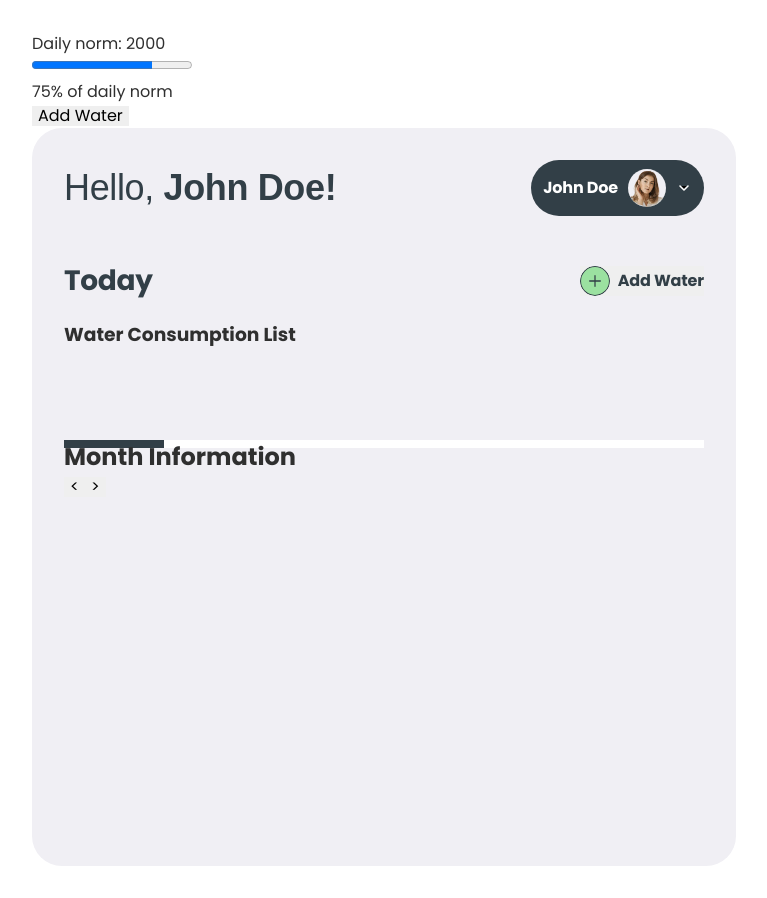
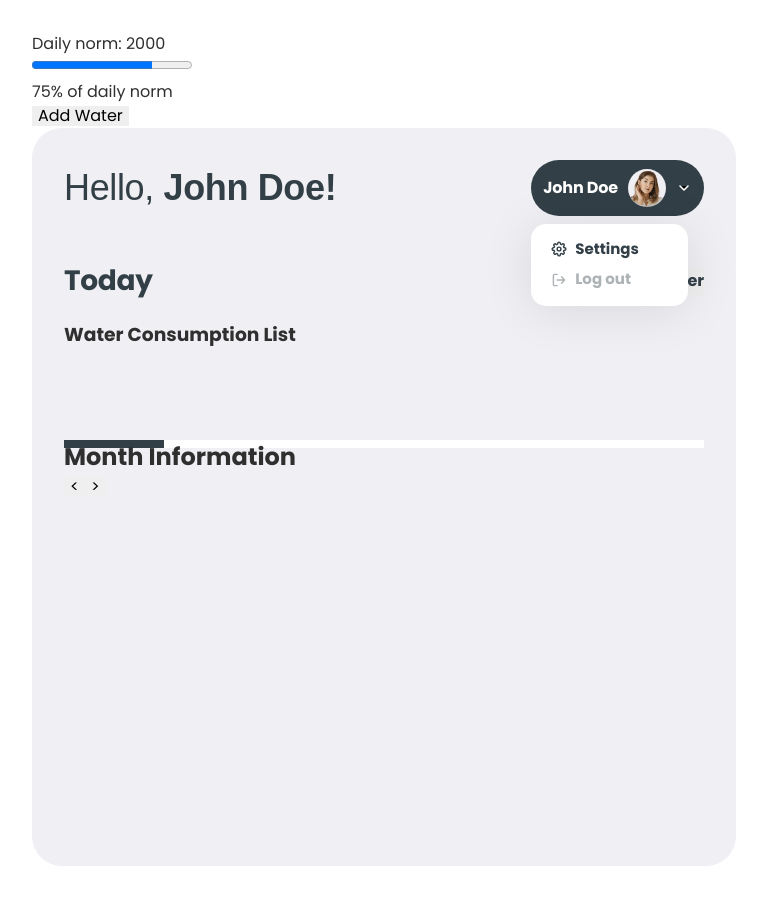
Before and after one commit to OlehKotynskyi/project-GROUP_WORK_React, a React (Create React App) app: page /project-GROUP_WORK_React/tracker in a window 1280 px wide. Both pictures are taken after a click on the button "John Doe". Shown: the whole page, without its empty margins (256-1023 px from the left). Built offline with nearby package versions, Linux system fonts and the light colour scheme.

Commit message:
finish css and html

```diff
--- a/src/components/AddWaterBtnDetailInfo/AddWaterBtnDetailInfo.jsx
+++ b/src/components/AddWaterBtnDetailInfo/AddWaterBtnDetailInfo.jsx
@@ -1,9 +1,8 @@
-// src/components/AddWaterBtn.jsx
 import { useState } from 'react';
 import { Modal } from '../Modal/Modal.jsx';
 import { WaterForm } from '../WaterForm/WaterForm.jsx';
-import sprite from '../../img/svg/sprite.svg'
-import css from './AddWaterBtnDetailInfo.module.css'
+import sprite from '../../img/svg/sprite.svg';
+import css from './AddWaterBtnDetailInfo.module.css';
 
 export const AddWaterBtnDetailInfo = () => {
   const [isModalOpen, setIsModalOpen] = useState(false);
@@ -19,10 +18,12 @@ export const AddWaterBtnDetailInfo = () => {
   return (
     <>
       <button className={css.btnAddWater} onClick={handleAddWater}>
-          <svg className={css.iconPlus} width="30px" height="30px">
-            <use xlinkHref={`${sprite}#icon-plus-stroke`}></use>
+        <div className={css.addBtnContainer}>
+          <svg className={css.iconPlus} width="18px" height="18px">
+            <use xlinkHref={`${sprite}#icon-plus`}></use>
           </svg>
-          <span className={css.addWaterText}>Add Water</span>
+        </div>
+        <span className={css.addWaterText}>Add Water</span>
       </button>
       {isModalOpen && (
         <Modal title="Add Water" onClose={closeModal}>
--- a/src/components/AddWaterBtnDetailInfo/AddWaterBtnDetailInfo.module.css
+++ b/src/components/AddWaterBtnDetailInfo/AddWaterBtnDetailInfo.module.css
@@ -7,15 +7,28 @@ height: 30px;
   padding: 0;
 }
 
-.iconPlus {
+.addBtnContainer {
+display: flex;
+align-items: center;
+justify-content: center;
+  background-color: var(--accent);
+  width: 30px;
+  height: 30px;
   border-radius: 30px;
-fill: var(--accent);
-stroke-width: 1.50px;
-stroke: var(--main);
+  padding: 6px;
 }
 
-.btnAddWater:hover .iconPlus{
-fill: var(--main);
+.iconPlus {
+  stroke: var(--main);
+  display: block;
+  stroke-width: 1.50px;
+}
+
+.btnAddWater:hover .addBtnContainer {
+  background-color: var(--main);
+}
+
+.btnAddWater:hover .iconPlus {
   stroke: var(--main-white);
 }
 
--- a/src/components/UserPanel/UserPanel.jsx
+++ b/src/components/UserPanel/UserPanel.jsx
@@ -33,17 +33,47 @@ export const UserPanel = ({ username }) => {
   return (
     <section className={css.container}>
       <div className={css.userInfo}>
-        <p className={css.helloUser}>Hello, <span className={css.userName}>{username}</span><span className={css.exclamationPoint}>!</span></p>
+        <p className={css.helloUser}>
+          Hello, <span className={css.userName}>{username}</span>
+          <span className={css.exclamationPoint}>!</span>
+        </p>
         <div className={css.btncontainer}>
           <button onClick={togglePopover} className={css.btnUser}>
             <span className={css.btnUserName}>{username}</span>
             <div className={css.imgAavatar}>
-                <img src={userAvatar} alt="avatar"/>
+              <img src={userAvatar} alt="avatar" />
             </div>
             <svg className={css.iconUserSetting}>
               <use xlinkHref={`${sprite}#icon-chevron-down`}></use>
             </svg>
           </button>
+
+          {isPopoverOpen && (
+            <div className={css.popover}>
+              <button
+                type="button"
+                onClick={openSettingsModal}
+                className={css.settingsBtn}
+              >
+                <svg className={css.iconSettings} width="16" height="16">
+                  <use xlinkHref={`${sprite}#icon-settings`}></use>
+                </svg>
+                <span>Settings</span>
+
+              </button>
+              <button
+                type="button"
+                onClick={openLogoutModal}
+                className={css.logoutBtn}
+              >
+                <svg className={css.iconLogout} width="16" height="16">
+                  <use xlinkHref={`${sprite}#icon-log-out`}></use>
+                </svg>
+                <span>Log out</span>
+
+              </button>
+            </div>
+          )}
           {isSettingsModalOpen && (
             <Modal title="User Settings" onClose={closeSettingsModal}>
               {/* User Settings Form */}
@@ -61,7 +91,8 @@ export const UserPanel = ({ username }) => {
           {/* Temporary inclusion to prevent eslint warnings */}
           <button style={{ display: 'none' }} onClick={openSettingsModal} />
           <button style={{ display: 'none' }} onClick={openLogoutModal} />
-      </div></div>
+        </div>
+      </div>
 
 
     </section>
--- a/src/components/UserPanel/UserPanel.module.css
+++ b/src/components/UserPanel/UserPanel.module.css
@@ -22,7 +22,7 @@
 .btncontainer {
   min-width: 137px;
   height: 50px;
-
+position: relative;
 
 }
 
@@ -66,6 +66,68 @@
   height: 16px;
 }
 
+.popover {
+  position: absolute;
+  border-radius: 15px;
+padding: 14px 57px 14px 20px;
+width: 157px;
+height: 82px;
+margin-top: 8px;
+
+box-shadow: 0 4px 50px 0 rgba(0, 0, 0, 0.1);
+background: var(--main-white);
+}
+
+.iconSettings {
+  fill: none;
+  stroke: var(--main);
+}
+
+.settingsBtn {
+  font-weight: 700;
+font-size: 15px;
+line-height: 149%;
+color: var(--main);
+background-color: transparent;
+padding: 0;
+display: flex;
+gap: 8px;
+align-items: center;
+margin-bottom: 8px;
+}
+
+.settingsBtn:hover {
+  color: var(--accent);
+}
+
+.settingsBtn:hover .iconSettings {
+  stroke: var(--accent);
+}
+
+.iconLogout {
+  fill: none;
+  stroke: rgba(50, 63, 71, 0.4);
+}
+
+.logoutBtn {
+  font-weight: 700;
+font-size: 15px;
+line-height: 149%;
+color: rgba(50, 63, 71, 0.4);
+background-color: transparent;
+padding: 0;
+display: flex;
+gap: 8px;
+align-items: center;
+}
+
+.logoutBtn:hover {
+  color: var(--main);
+}
+
+.logoutBtn:hover .iconLogout {
+  stroke: var(--main);
+}
 
 @media screen and (min-width: 768px) {
 
```
Lines whose indentation alone changed are shown as unchanged.
